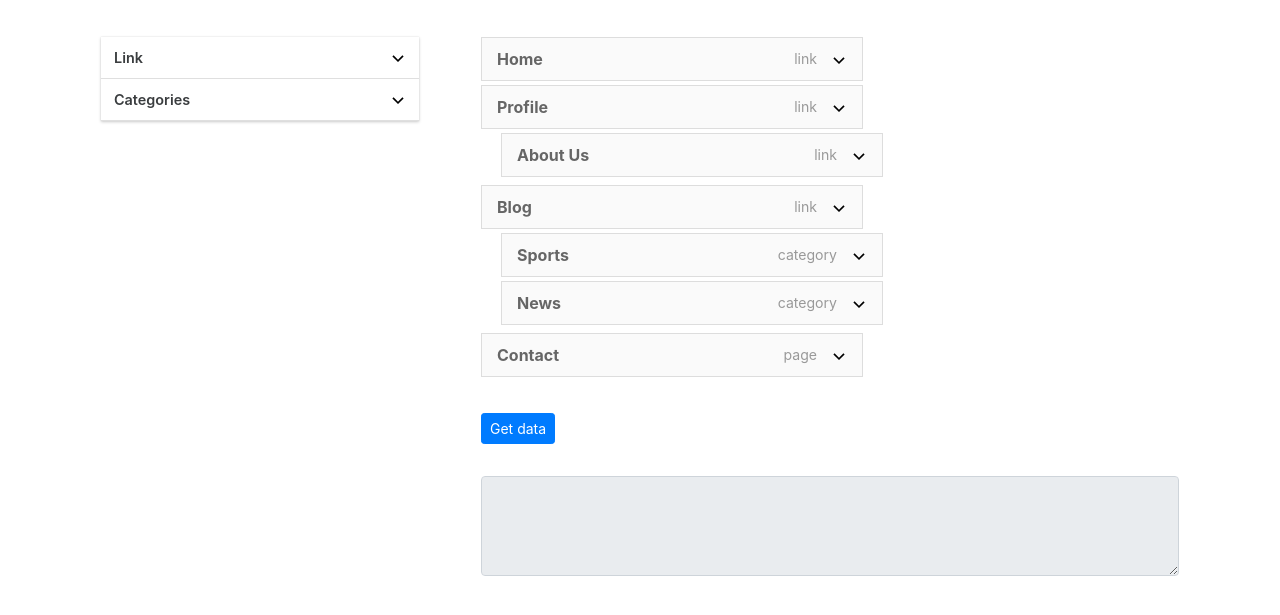
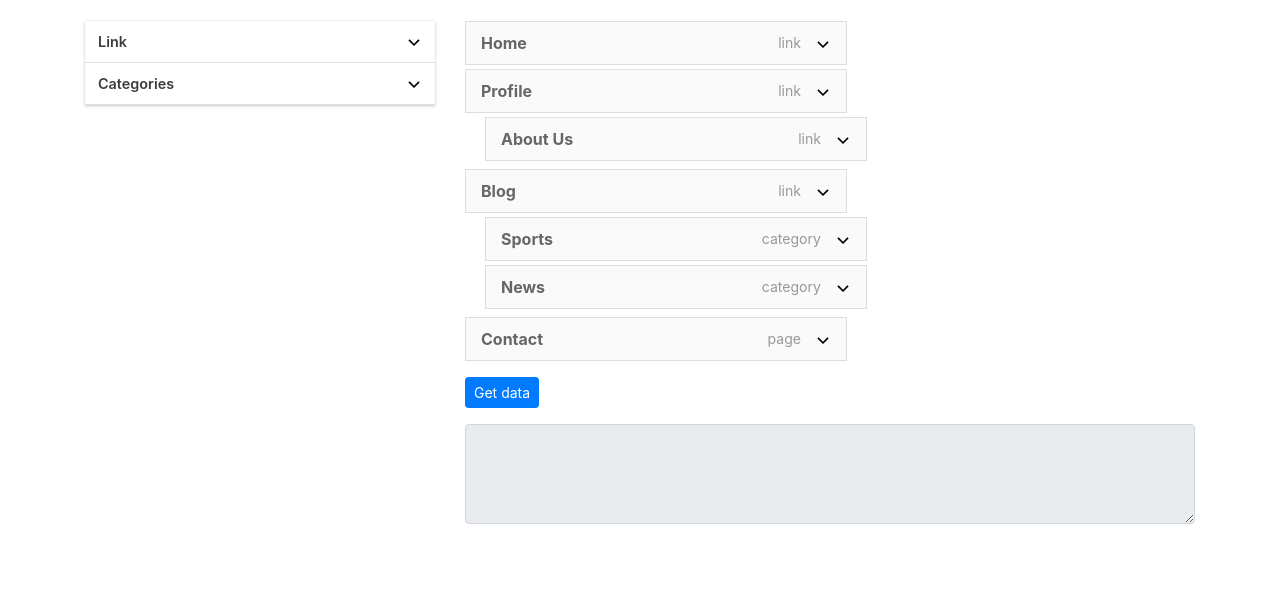
Before and after one commit to idoenk/wpm, a website: page example/index-lazy-datamenus.html in a window 1280 px wide. Shown: the part 75-690 px from the top of the page. Drawn offline with nearby package versions, Linux system fonts and the light colour scheme.

Commit message:
update example using jquery 3.4.0

```diff
--- a/example/index-lazy-datamenus.html
+++ b/example/index-lazy-datamenus.html
@@ -1,11 +1,13 @@
 <html>
   <head>
+    <meta charset="utf-8">
+    <meta name="viewport" content="width=device-width,initial-scale=1">
     <title>Wordpress Menu Editor</title>
     <link rel="stylesheet" href="https://cdnjs.cloudflare.com/ajax/libs/twitter-bootstrap/4.5.0/css/bootstrap.min.css" />
     <link rel="stylesheet" href="../src/style.css" />
 
     <!-- Scripts -->
-    <script src="https://cdnjs.cloudflare.com/ajax/libs/jquery/1.10.0/jquery.min.js"></script>
+    <script src="https://cdnjs.cloudflare.com/ajax/libs/jquery/3.4.0/jquery.min.js"></script>
     <script src="https://cdnjs.cloudflare.com/ajax/libs/Sortable/1.13.0/Sortable.min.js"></script>
 
     <script src="../src/jquery.wpmenu-editor.js"></script>
@@ -13,11 +15,10 @@
   <body>
     <h1 class="text-center m-4">Wordpress Menu Editor</h1>
 
-    <div class=container>
-        <div class=row>
-            <div class=col-4>
-                <div class=p-3>
-                    <div class="wpmenu-accordion" data-target=".wpmenu-editor">
+    <div class="container">
+        <div class="row">
+            <div class="col-md-4">
+                <div class="wpmenu-accordion mb-4" data-target=".wpmenu-editor">
                     <div class="wpmenu-accordion-item" data-type="link">
                         <div class="wpmenu-accordion-header">
                             <button class="btn btn-block text-left collapsed" type="button" data-toggle="collapse" data-target="#custom-link" aria-expanded="false" aria-controls="custom-link">
@@ -92,18 +93,17 @@
                     </div>
                 </div>
             </div>
-            </div>
 
-            <div class=col-8>
-                <div class="p-3 wrap-wpmenu-list">
+            <div class="col">
+                <div class="wrap-wpmenu-list mb-3">
                     <ul class="wpmenu-editor"></ul>
                 </div>
 
-                <div class=p-3>
+                <div class="wrap-action mb-3">
                     <button type="button" class="btn btn-sm btn-primary btn-getdata-wpmenu">Get data</button>
                 </div>
-                <div class="p-3 mb-3">
-                    <textarea readonly class="form-control output-result" style="font-family: 'monospace'; font-size:13px; min-height:100px;"></textarea>
+                <div class="mb-3">
+                    <textarea readonly class="form-control output-result" style="font-family: 'monospace'; font-size:13px; min-height:100px; width: 100%;"></textarea>
                 </div>
             </div>
         </div>
```
Also changed, not shown: example/index-custom-templatemenu.html (+13 -12 lines), example/index-event-menuadded.html (+13 -12 lines), example/index-format-datacollect.html (+13 -12 lines), example/index-inline-datamenus.html (+13 -12 lines), example/index.html (+5 -4 lines). Lines whose indentation alone changed are shown as unchanged.
